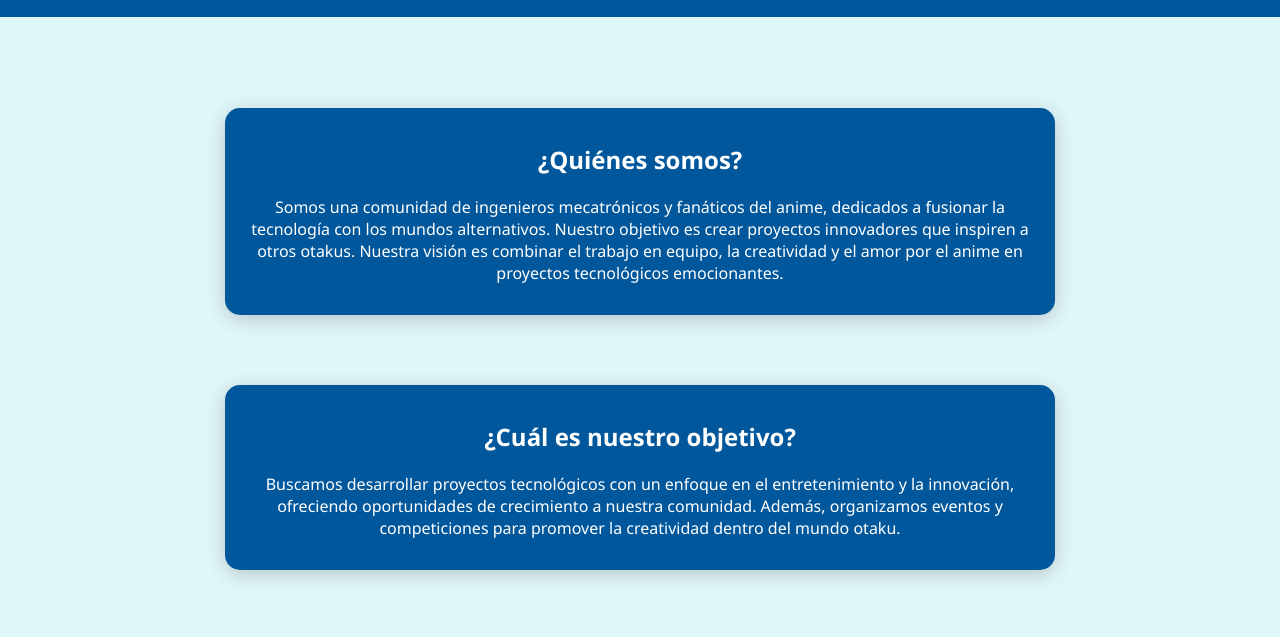
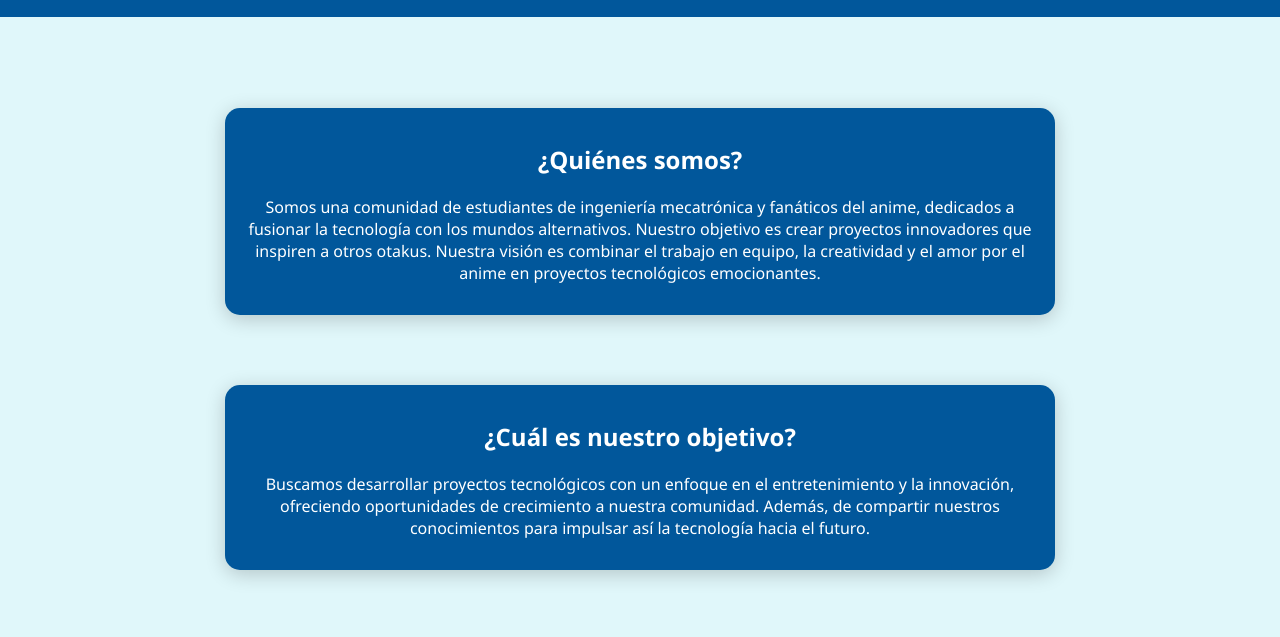
Before and after one commit to unitru/Blue-Otaku, a plain HTML site: page Comunidad.html in a window 1280 px wide. Shown: the part 138-775 px from the top of the page. Drawn offline with Linux system fonts and the light colour scheme.

Commit message:
Comunidad.html

```diff
--- a/Comunidad.html
+++ b/Comunidad.html
@@ -28,12 +28,12 @@
 
     <br></br><br></br><br></br><br></br><section id="quienes-somos" class="box animated-section">
         <h2>¿Quiénes somos?</h2>
-        <p>Somos una comunidad de ingenieros mecatrónicos y fanáticos del anime, dedicados a fusionar la tecnología con los mundos alternativos. Nuestro objetivo es crear proyectos innovadores que inspiren a otros otakus. Nuestra visión es combinar el trabajo en equipo, la creatividad y el amor por el anime en proyectos tecnológicos emocionantes.</p>
+        <p>Somos una comunidad de estudiantes de ingeniería mecatrónica y fanáticos del anime, dedicados a fusionar la tecnología con los mundos alternativos. Nuestro objetivo es crear proyectos innovadores que inspiren a otros otakus. Nuestra visión es combinar el trabajo en equipo, la creatividad y el amor por el anime en proyectos tecnológicos emocionantes.</p>
     </section>
 
     <section id="objetivos" class="box animated-section">
         <h2>¿Cuál es nuestro objetivo?</h2>
-        <p>Buscamos desarrollar proyectos tecnológicos con un enfoque en el entretenimiento y la innovación, ofreciendo oportunidades de crecimiento a nuestra comunidad. Además, organizamos eventos y competiciones para promover la creatividad dentro del mundo otaku.</p>
+        <p>Buscamos desarrollar proyectos tecnológicos con un enfoque en el entretenimiento y la innovación, ofreciendo oportunidades de crecimiento a nuestra comunidad. Además, de compartir nuestros conocimientos para impulsar así la tecnología hacia el futuro.</p>
     </section>
 
     <section id="equipo">
```
